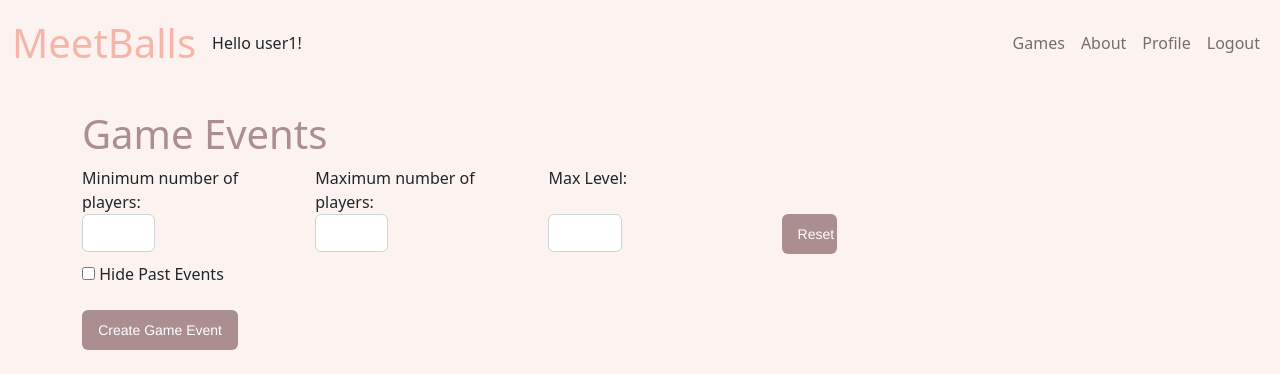
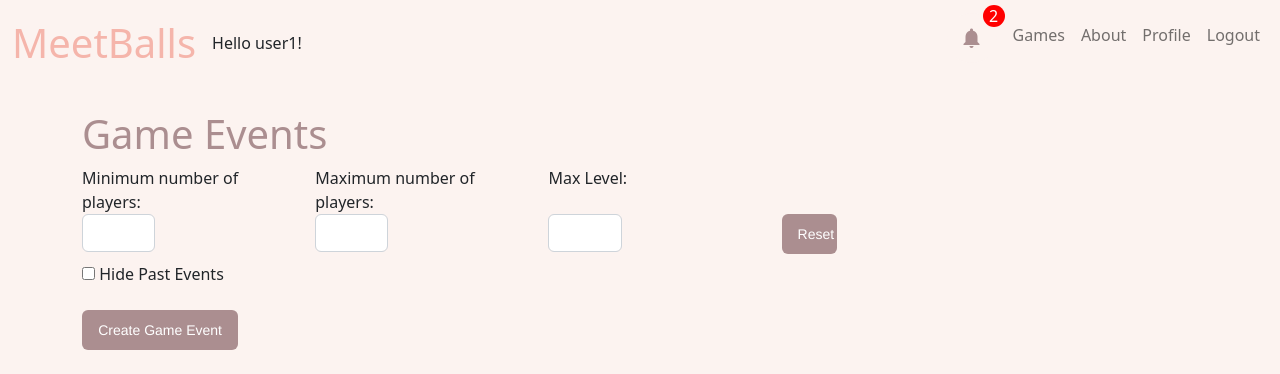
Before and after one commit to redhat-beyond/MeetBalls, a Django app: page /game-events/ in a window 1280 px wide. Shown: the top 374 px of the page. Run offline with Django 4.2, Linux system fonts and the light colour scheme; a user stored in the database is signed in; data that the repository does not hold is empty; some libraries are stand-ins or nearby versions.

Commit message:
Add Notification Bell Icon to the navbar

```diff
--- a/meet_balls_app/templates/base.html
+++ b/meet_balls_app/templates/base.html
@@ -34,6 +34,17 @@
         </button>
         <div class="collapse navbar-collapse" id="navbarNav">
           <ul class="navbar-nav ms-auto">
+            {% if user.is_authenticated %}
+            <li class="nav-item">
+                <a class="nav-link" href="/notifications">
+                  <link href="https://fonts.googleapis.com/icon?family=Material+Icons" rel="stylesheet">
+                  <button type="button" class="notification-bell-icon-button">
+                    <span class="material-icons">notifications</span>
+                    <span class="notification-bell-icon-button__badge">2</span>  <!-- This should be a counter variable -->
+                  </button>
+                </a>
+            </li>
+            {% endif %}
             <li class="nav-item">
               <a class="nav-link" href="/game-events">Games</a>
             </li>
--- a/static/css/styles.css
+++ b/static/css/styles.css
@@ -152,3 +152,41 @@ body {
     padding-top: 10px;
     border-top: 1px solid #ccc;
 }
+
+.notification-bell-icon-button {
+  position: relative;
+  display: flex;
+  align-items: center;
+  justify-content: center;
+  width: 50px;
+  height: 50px;
+  color: #AB8E90;
+  background: #fcf3f0;
+  border: none;
+  outline: none;
+  border-radius: 50%;
+  margin-top: -10px;
+}
+
+.notification-bell-icon-button:hover {
+  cursor: pointer;
+  background: #fce7e1;
+}
+
+.notification-bell-icon-button:active {
+  background: #fce7e1;
+}
+
+.notification-bell-icon-button__badge {
+  position: absolute;
+  top: -8px;
+  right: -8px;
+  width: 22px;
+  height: 22px;
+  background: red;
+  color: #ffffff;
+  display: flex;
+  justify-content: center;
+  align-items: center;
+  border-radius: 50%;
+}
```
